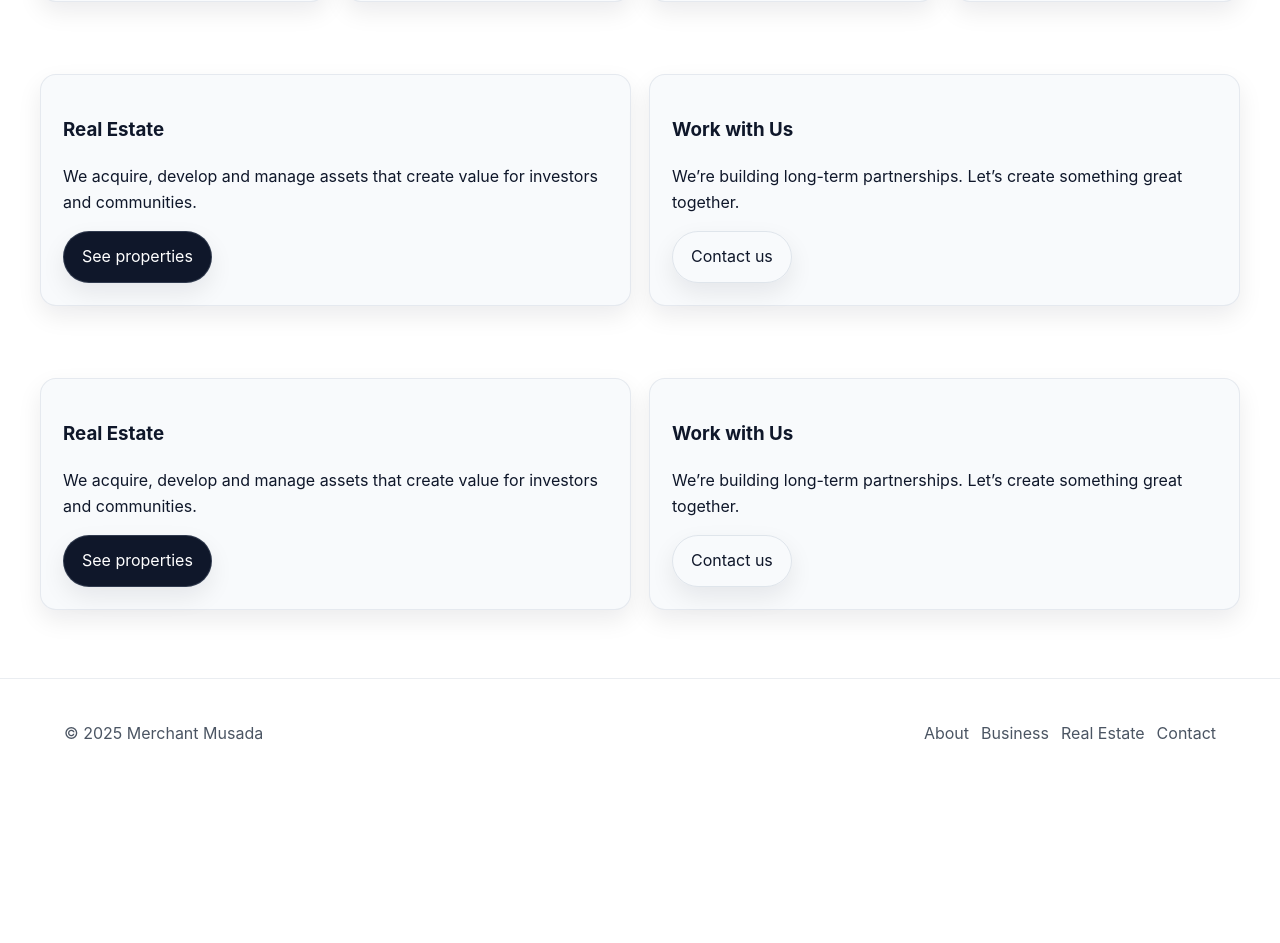
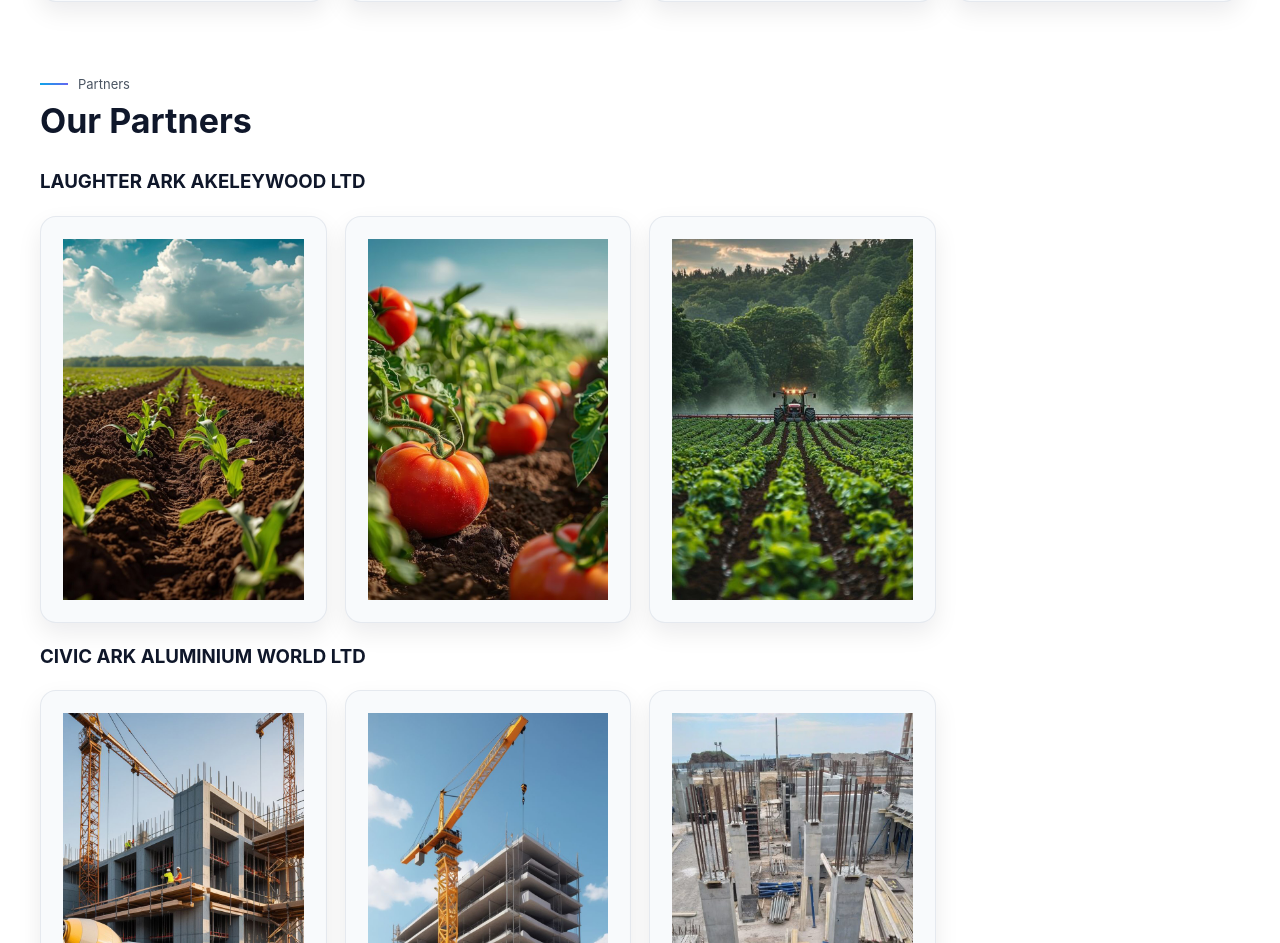
Before and after one commit to SpidaAfrica/machant_musada, a React (Vite) app: page / in a window 1280 px wide. Shown: the part 2569-3512 px from the top of the page. Before the commit the page ends 3357 px from the top, so only its background shows below. Built offline with nearby package versions, Linux system fonts and the light colour scheme.

Commit message:
Update Home.jsx

```diff
--- a/src/pages/Home.jsx
+++ b/src/pages/Home.jsx
@@ -39,17 +39,19 @@ export default function Home(){
         </div>
       </section>
       <section className="container section">
-        <div className="grid two">
-          <div className="card">
-            <h3>Real Estate</h3>
-            <p>We acquire, develop and manage assets that create value for investors and communities.</p>
-            <Link to="/real-estate" className="btn">See properties</Link>
-          </div>
-          <div className="card">
-            <h3>Work with Us</h3>
-            <p>We’re building long-term partnerships. Let’s create something great together.</p>
-            <Link to="/contact" className="btn secondary">Contact us</Link>
-          </div>
+        <div className="kicker">Partners</div>
+        <h2>Our Partners</h2>
+        <h3 className="lead">LAUGHTER ARK AKELEYWOOD LTD</h3>
+        <div className="grid four" style={{marginTop:16}}>
+          <div className="card"><img src="/images/Endless field with rows of corn plants growing in the ground.jpeg" alt="" /></div>
+          <div className="card"><img src="/images/vegitable.jpeg" alt="" /></div>
+          <div className="card"><img src="/images/Donna Jos Sia.jpeg" alt="" /></div>
+        </div>
+        <h3 className="lead">CIVIC ARK ALUMINIUM WORLD LTD</h3>
+        <div className="grid four" style={{marginTop:16}}>
+          <div className="card"><img src="/images/Construction.jpeg" alt="" /></div>
+          <div className="card"><img src="/images/crane in construction site.jpeg" alt="" /></div>
+          <div className="card"><img src="/images/Unknown 56.jpeg" alt="" /></div>
         </div>
       </section>
       <section className="container section">
```
